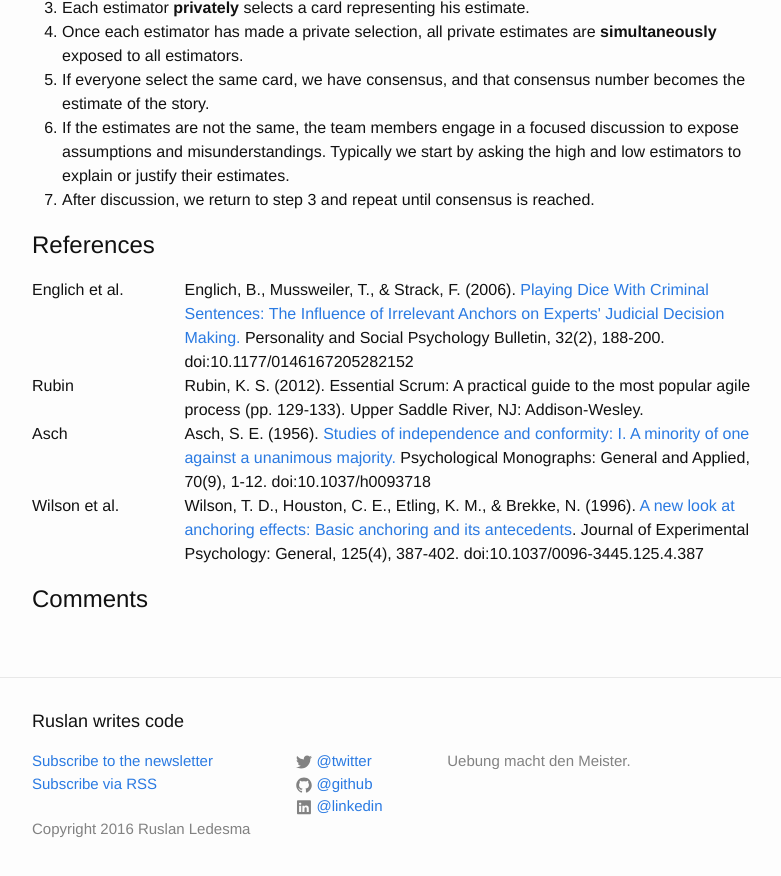
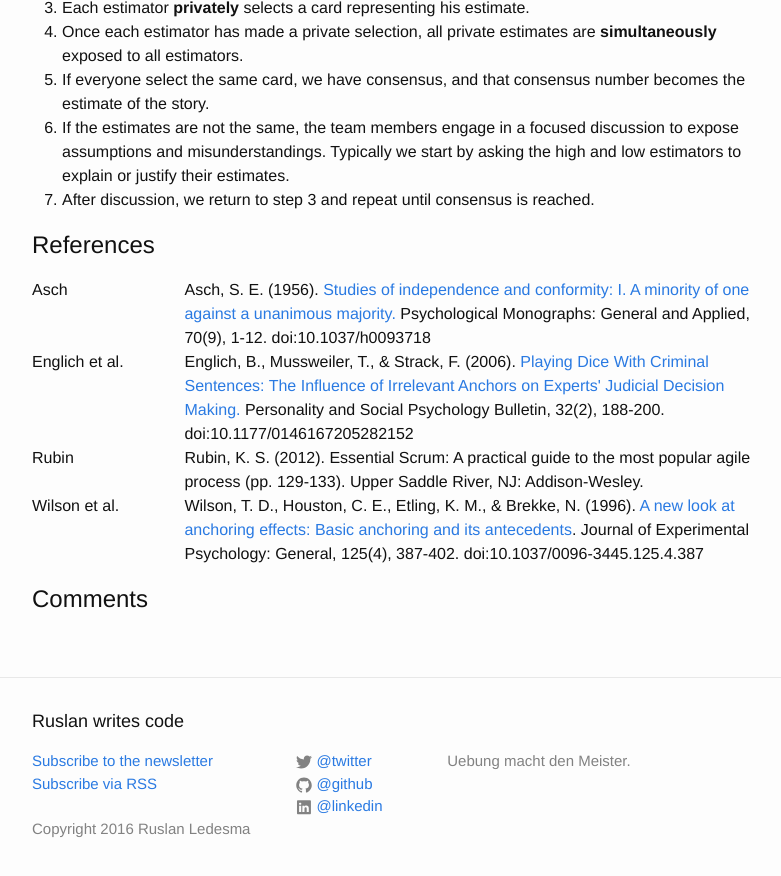
Before and after one commit to mrrusof/mrrusof.github.io, a Jekyll site: the page built from _posts/2016-09-25-do-not-estimate-out-loud.markdown, in a window 1280 px wide and 900 px high, scrolled down 4160 px. Shown: the top 876 px of the window, without its empty margins (238-1019 px from the left). Built offline with Jekyll 4.4.1, drawn with Linux system fonts in a browser that asks for light colours; comment, search, counter and statistics services are not loaded.

Commit message:
Sort references in Planning Poker post.

```diff
--- a/_posts/2016-09-25-do-not-estimate-out-loud.markdown
+++ b/_posts/2016-09-25-do-not-estimate-out-loud.markdown
@@ -260,6 +260,14 @@ steps.
 # References
 
 <dl>
+  <dt id="asch">
+    Asch
+  </dt>
+  <dd>
+    Asch, S. E. (1956). <a href="http://innovationfootprints.com/wp-content/uploads/2015/06/minority-v.-majority-asch1956.pdf">Studies of independence and conformity: I. A
+    minority of one against a unanimous majority.</a> Psychological
+    Monographs: General and Applied, 70(9), 1-12. doi:10.1037/h0093718
+  </dd>
   <dt id="englich">
     Englich et al.
   </dt>
@@ -271,14 +279,6 @@ steps.
   </dt>
   <dd>
     Rubin, K. S. (2012). Essential Scrum: A practical guide to the most popular agile process (pp. 129-133). Upper Saddle River, NJ: Addison-Wesley.
-  </dd>
-  <dt id="asch">
-    Asch
-  </dt>
-  <dd>
-    Asch, S. E. (1956). <a href="http://innovationfootprints.com/wp-content/uploads/2015/06/minority-v.-majority-asch1956.pdf">Studies of independence and conformity: I. A
-    minority of one against a unanimous majority.</a> Psychological
-    Monographs: General and Applied, 70(9), 1-12. doi:10.1037/h0093718
   </dd>
   <dt id="wilson">
     Wilson et al.
```
